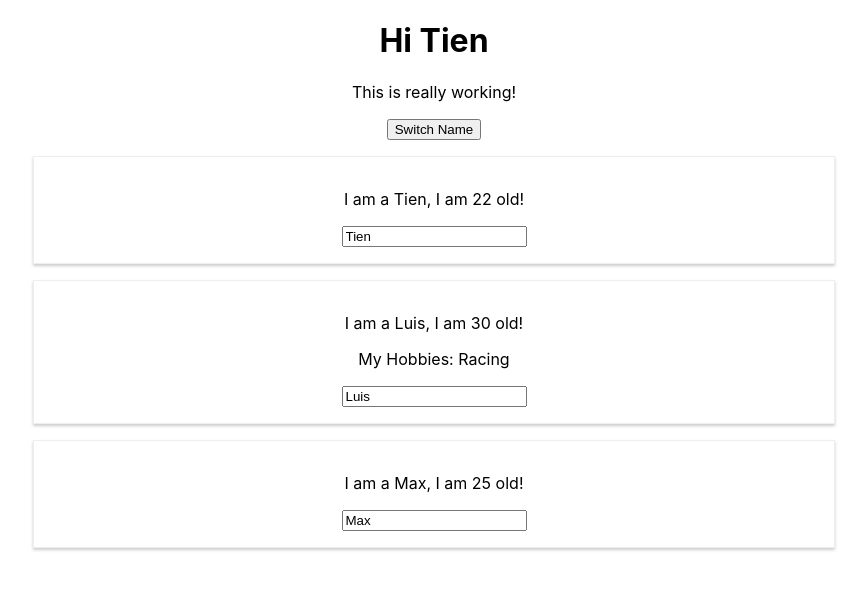
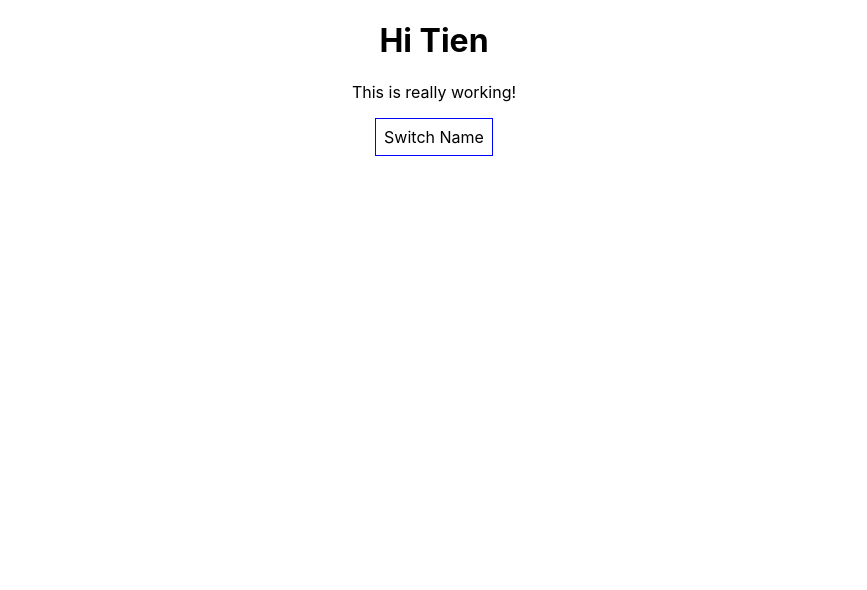
Before and after one commit to hoangtient9/Learn-React, a React (Create React App) app: page / in a window 1280 px wide. Shown: the top 590 px of the page, without its empty margins (206-1073 px from the left). Built offline with nearby package versions, Linux system fonts and the light colour scheme.

Commit message:
Rendering Content Conditionally

```diff
--- a/src/App.js
+++ b/src/App.js
@@ -1,54 +1,68 @@
-import React, {useState} from 'react';
+import React, {Component} from 'react';
 import './App.css';
 import Person from './Person/Person';
 
-const App = () => {
+class App extends Component {
 
-  const [personsState, setPersonsState] = useState({
+  state = {
     persons: [
       {name: 'Tien', age: 22},
       {name: 'Luis', age: 30},
       {name: 'Max', age: 25}
     ],
-    otherState: 'some other value'
-  });
+    otherState: 'some other value',
+    showPersons: false
+  };
 
-  console.log(personsState);
-
-  const switchNameHandler = (name) => {
-    setPersonsState({
+  switchNameHandler = (name) => {
+    this.setState({
       persons: [
         {name: name, age: 22},
         {name: 'Luis', age: 30},
         {name: 'Max', age: 27}
-      ],
-      otherState: 'some other value'
+      ]
     })
   };
 
-  const nameChangedHandler = (event) => {
-    setPersonsState({
+  nameChangedHandler = (event) => {
+    this.setState({
       persons: [
         {name: 'Tien', age: 22},
         {name: event.target.value, age: 30},
         {name: 'Max', age: 27}
-      ],
-      otherState: 'some other value'
+      ]
     })
   }
 
+  tooglePersonsHandler = () => {
+    const doesShow = this.state.showPersons;
+    this.setState({showPersons: !doesShow})
+  }
+
+  render() {
+    const style = {
+      backgroundColor: 'white',
+      border: '1px solid blue',
+      padding: '8px',
+      cursor: 'pointer',
+      font: 'inherit'
+    }
     return (
       <div className="App">
         <h1>Hi Tien</h1>
         <p>This is really working!</p>
-      <button onClick={() => switchNameHandler('Hoang')}>Switch Name</button>
-      <Person name={personsState.persons[0].name} age={personsState.persons[0].age}/>
-      <Person name={personsState.persons[1].name} age={personsState.persons[1].age} click={switchNameHandler.bind(this, 'Hoa')} change={nameChangedHandler}>My Hobbies: Racing</Person>
-      <Person name={personsState.persons[2].name} age={personsState.persons[2].age}/>
+        <button style={style} onClick={this.tooglePersonsHandler}>Switch Name</button>
+        {this.state.showPersons ? <div>
+          <Person name={this.state.persons[0].name} age={this.state.persons[0].age}/>
+          <Person name={this.state.persons[1].name} age={this.state.persons[1].age} click={this.switchNameHandler.bind(this, 'Hoa')} change={this.nameChangedHandler}>My Hobbies: Racing</Person>
+          <Person name={this.state.persons[2].name} age={this.state.persons[2].age}/>
+        </div> : null
+        }
       </div>
 
       // React.createElement('div', {className: 'App'}, null, React.createElement('h1', null, 'Hi, I\'m Tien'))
     );
   }
+}
 
 export default App;
```
Lines whose indentation alone changed are shown as unchanged.
